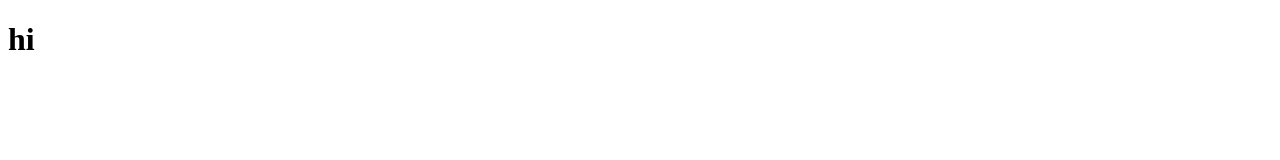
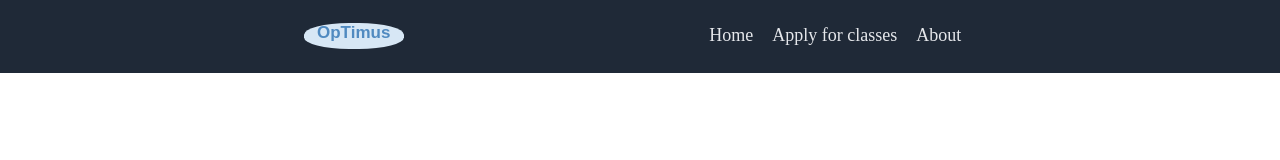
Before and after one commit to ivanovski-viktor/landing-page, a plain HTML site: page index.html in a window 1280 px wide. Drawn offline with Linux system fonts and the light colour scheme.

Commit message:
adding Logo and header to website

```diff
--- a/index.html
+++ b/index.html
@@ -2,12 +2,49 @@
 <html lang="en">
 <head>
     <meta charset="UTF-8">
-    <title>GC</title>
+    <title>OPT</title>
     <link rel="stylesheet" href="./style.css">
 </head>
 
 <body>
-    <h1>hi</h1>
+    <div class="header">
+
+        <p id="logo">OpTimus</p>
+        <div>
+
+            <a class="links" href="https://www.google.com/">Home</a>
+            <a class="links" href="https://www.google.com/">Apply for classes</a>
+            <a class="links" href="https://www.google.com/">About</a>
+        </div>
+    </div>
+    <!-- s1==section1 b1==box1 -->
+    <div class="s1">
+        <div id="s1-b1">
+
+        </div>
+        <div id="s1-b2">
+
+        </div>
+
+    </div>
+    <div class="s2">
+
+    </div>
+    <div class="s3">
+
+    </div>
+    <div class="s4">
+
+    </div>
+
+
+
+    <!--
+
+        <div class="footer">
+            <p>Copyright @ vikmeister69 on Github</p>
+        </div>
+    -->
 </body>
 
 </html>
--- a/style.css
+++ b/style.css
@@ -1 +1,41 @@
-dads
+.header{
+    background-color: #1F2937;
+    height: 75px;
+    width: auto;
+    display: flex;
+    justify-content:space-evenly;
+    align-items: center;
+    margin: -10px -10px 0px -10px;
+}
+.footer{
+    background-color: #1F2937;
+    height: 75px;
+    width: auto;
+    display: flex;
+    flex-direction: column-reverse;
+    justify-content: center;
+    margin: 0px -10px -10px -10px;
+}
+.footer p{
+    color: #E5E7EB;
+    text-align: center;
+}
+#logo{
+    color: rgb(80, 138, 192);
+    font-family: 'Arial Narrow Bold', sans-serif;
+    font-weight: 800;
+    font-size: 17px;
+    background-color: rgb(215, 231, 245);
+    height: 26px;
+    width: 100px;
+    border-radius: 45%;
+    text-align: center;
+}
+.links{
+text-decoration: none;
+color: #E5E7EB;
+margin-right: 15px;
+font-family: 'Times New Roman', Times, serif;
+font-weight:400;
+font-size:18px;
+}
```
